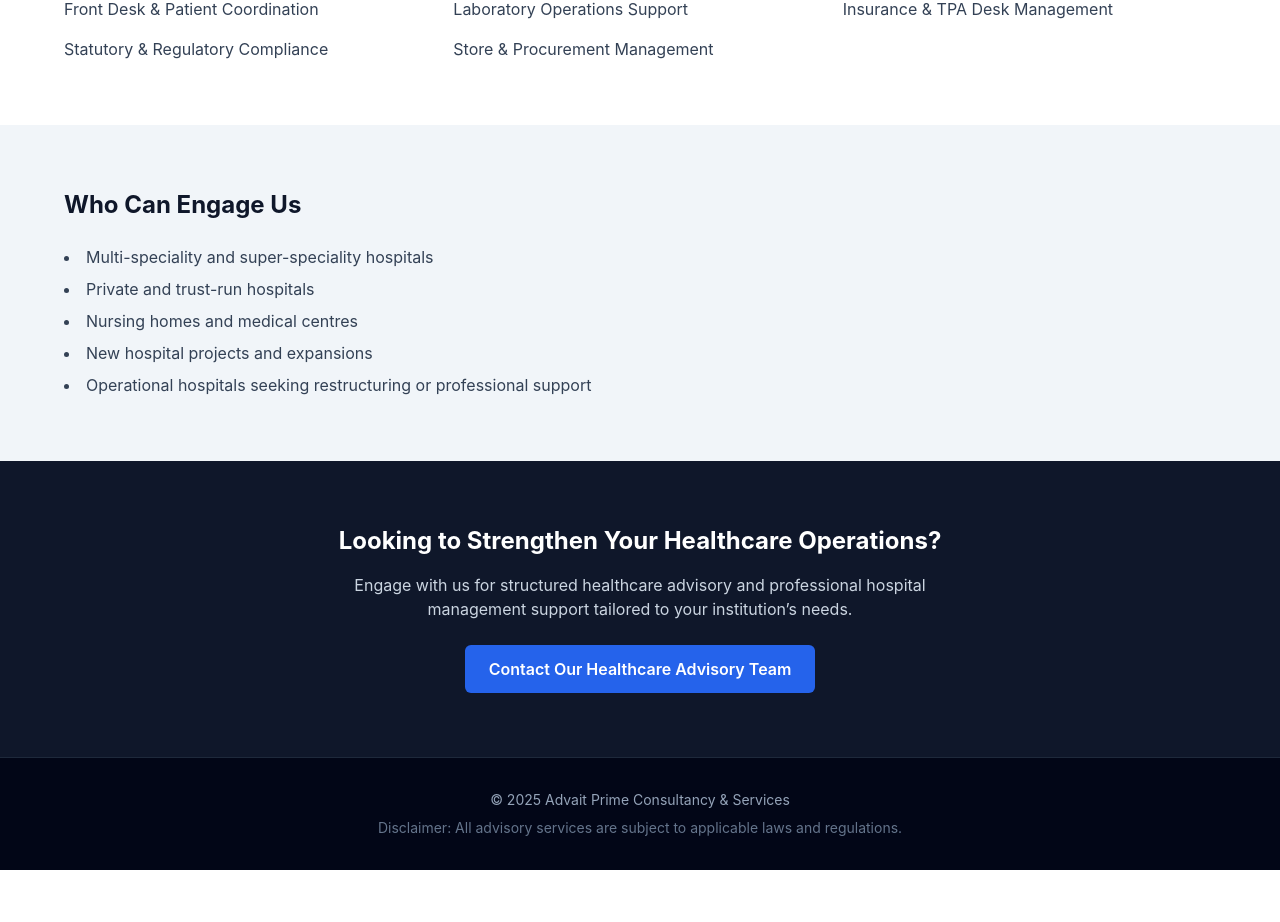
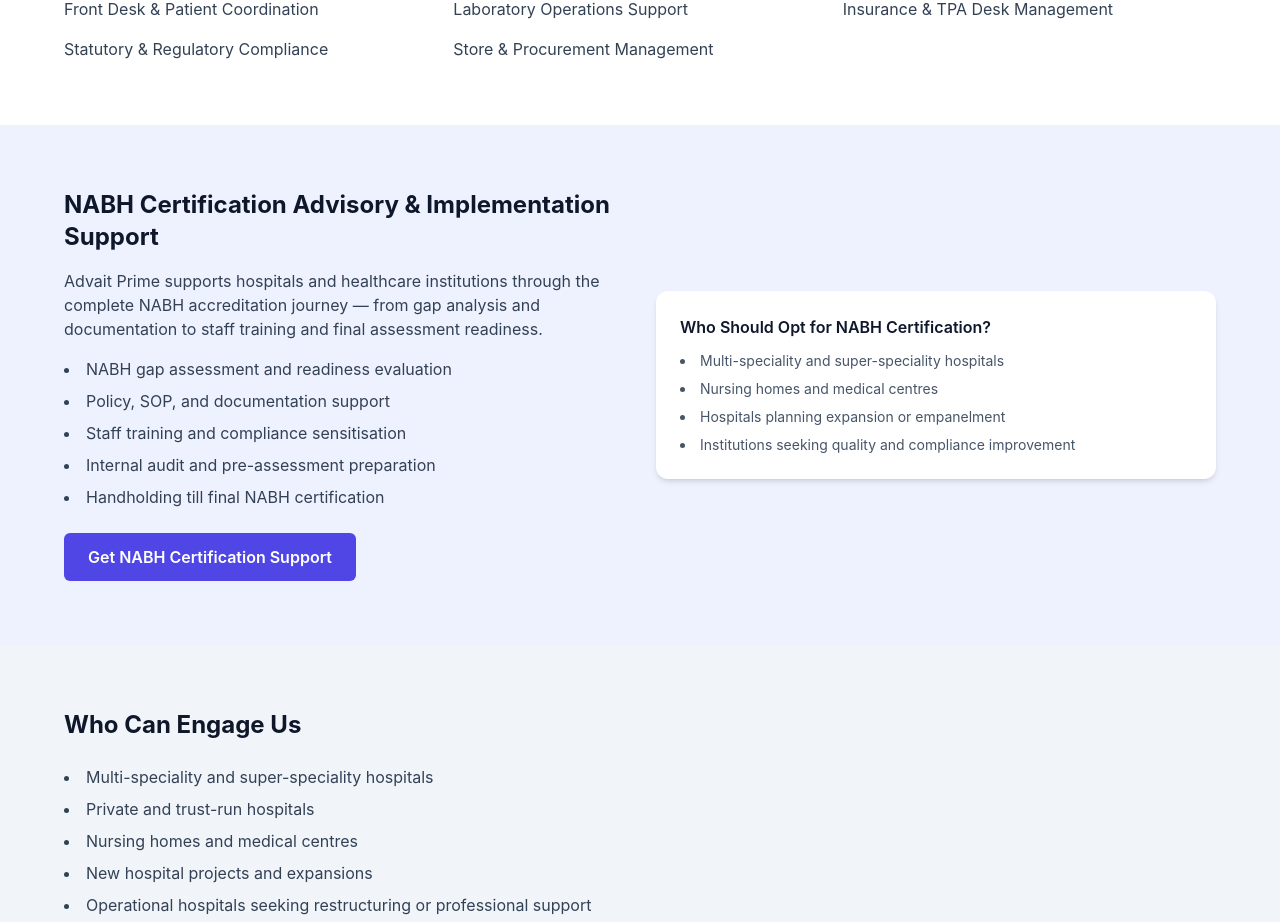
Before and after one commit to psh2590/advait-prime-website, a React (Vite) app in the folder frontend/: page /healthcare-advisory in a window 1280 px wide. Shown: the part 875-1797 px from the top of the page. Before the commit the page ends 1745 px from the top, so only its background shows below. Built offline with nearby package versions, Linux system fonts and the light colour scheme.

Commit message:
Implement NABH Certification Advisory section
Added NABH Certification section with details and CTA.

```diff
--- a/frontend/src/pages/Healthcare.jsx
+++ b/frontend/src/pages/Healthcare.jsx
@@ -1,3 +1,4 @@
+import { Link } from "react-router-dom";
 export default function Healthcare() {
   return (
     <div className="bg-slate-50 text-slate-800">
@@ -59,7 +60,54 @@
         </div>
       </section>
 
-      {/* Section 3 */}
+  {/*Section 3 NABH Certification CTA */}
+<section className="py-16 px-6 bg-indigo-50">
+  <div className="max-w-6xl mx-auto grid md:grid-cols-2 gap-8 items-center">
+
+    {/* Left Content */}
+    <div>
+      <h2 className="text-2xl font-bold mb-4 text-slate-900">
+        NABH Certification Advisory & Implementation Support
+      </h2>
+
+      <p className="text-slate-700 mb-4">
+        Advait Prime supports hospitals and healthcare institutions through the
+        complete NABH accreditation journey — from gap analysis and documentation
+        to staff training and final assessment readiness.
+      </p>
+
+      <ul className="list-disc list-inside space-y-2 text-slate-700 mb-6">
+        <li>NABH gap assessment and readiness evaluation</li>
+        <li>Policy, SOP, and documentation support</li>
+        <li>Staff training and compliance sensitisation</li>
+        <li>Internal audit and pre-assessment preparation</li>
+        <li>Handholding till final NABH certification</li>
+      </ul>
+
+      <Link
+        to="/nabh-certification"
+        className="inline-block bg-indigo-600 text-white px-6 py-3 rounded-md font-semibold hover:bg-indigo-700 transition"
+      >
+        Get NABH Certification Support
+      </Link>
+    </div>
+
+    {/* Right Highlight Card */}
+    <div className="bg-white p-6 rounded-xl shadow-md">
+      <h3 className="font-semibold mb-3 text-slate-900">
+        Who Should Opt for NABH Certification?
+      </h3>
+      <ul className="list-disc list-inside space-y-2 text-slate-600 text-sm">
+        <li>Multi-speciality and super-speciality hospitals</li>
+        <li>Nursing homes and medical centres</li>
+        <li>Hospitals planning expansion or empanelment</li>
+        <li>Institutions seeking quality and compliance improvement</li>
+      </ul>
+    </div>
+
+  </div>
+</section>
+          {/* Section 4 */}
       <section className="py-16 px-6 bg-slate-100">
         <div className="max-w-6xl mx-auto">
           <h2 className="text-2xl font-bold mb-6 text-slate-900">
```
